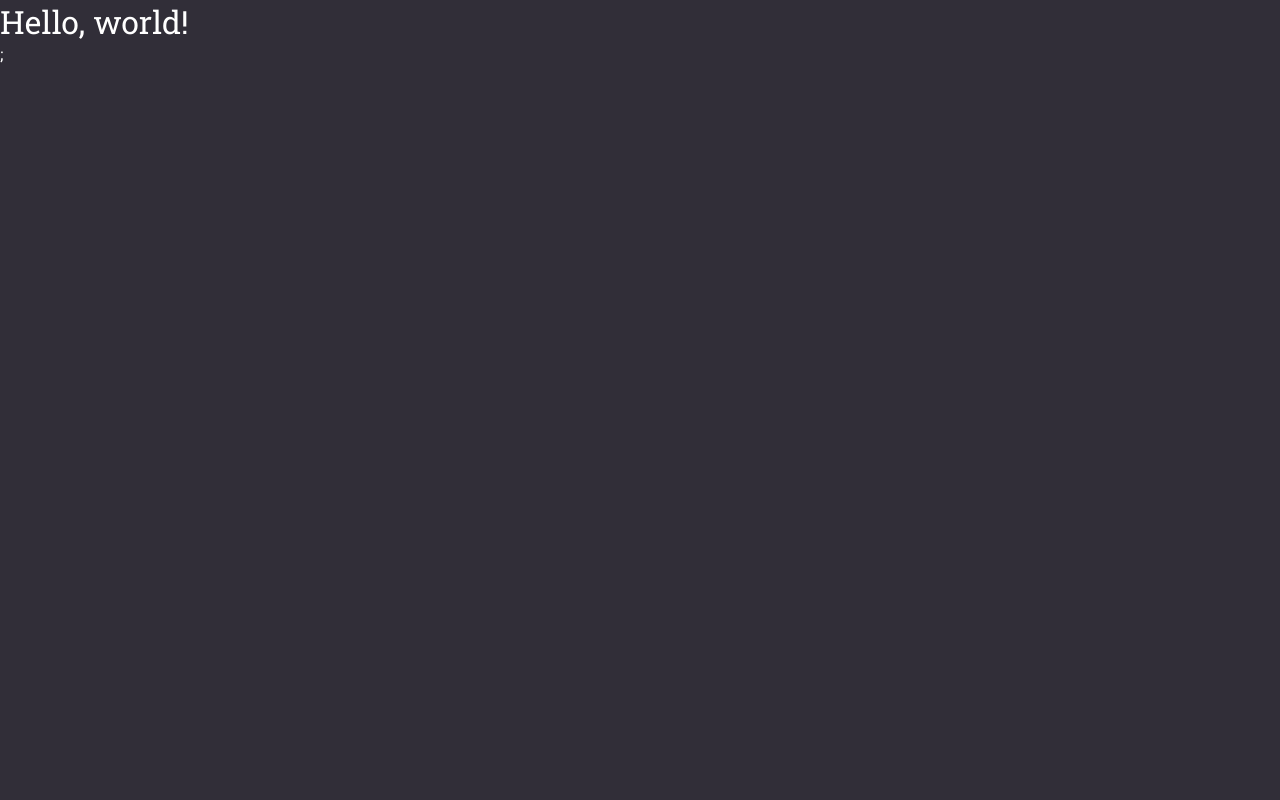
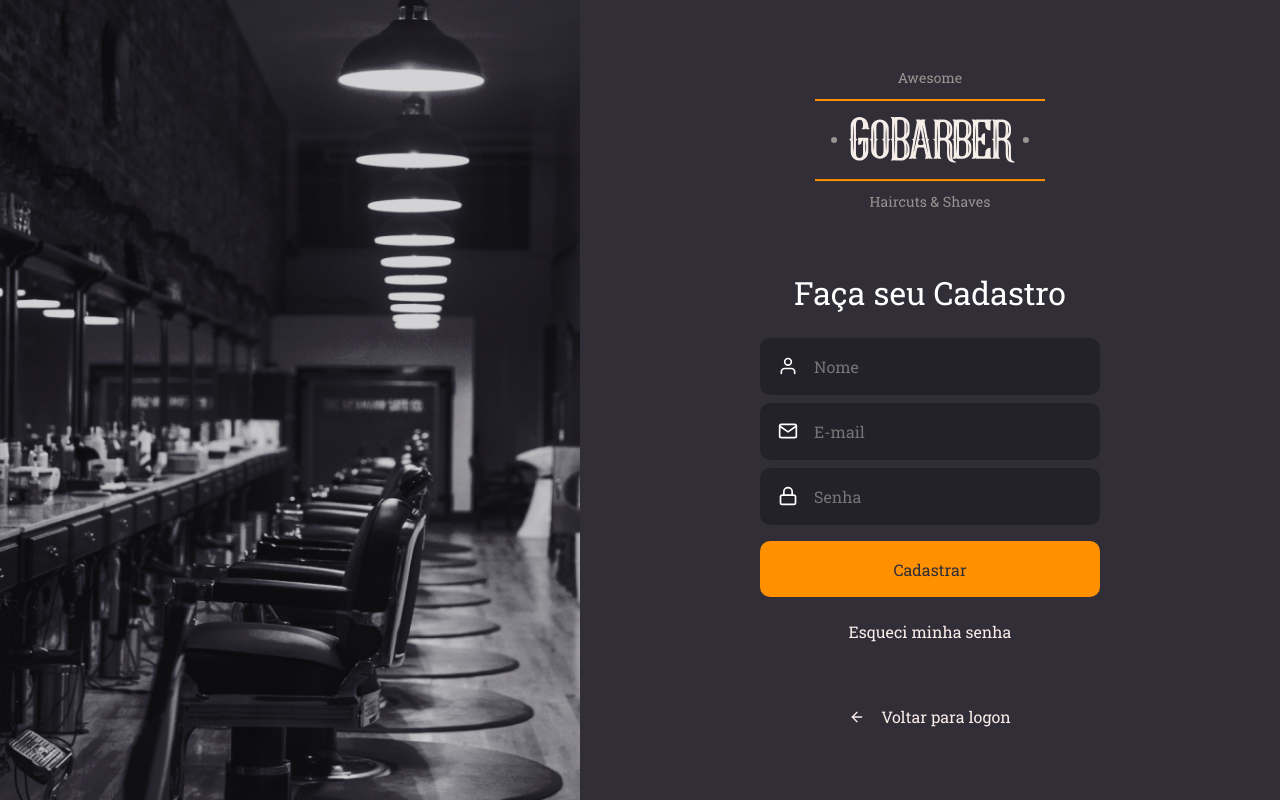
Before and after one commit to leandrocl2005/user-management-react-app, a React (Create React App) app: page / in a window 1280 px wide. Built offline with nearby package versions, Linux system fonts and the light colour scheme.

Commit message:
login and register pages layout done

```diff
--- a/src/App.tsx
+++ b/src/App.tsx
@@ -1,10 +1,12 @@
 import React from 'react';
 
 import GlobalStyle from './styles/global';
+import SignIn from './pages/SignIn';
+import SignUp from './pages/SignUp';
 
 const App: React.FC = () => (
   <>
-    <h1>Hello, world!</h1>;
+    <SignUp />
     <GlobalStyle />
   </>
 );
--- /dev/null
+++ b/src/components/Button/index.tsx
@@ -0,0 +1,13 @@
+import React, { ButtonHTMLAttributes } from 'react';
+
+import { Container } from './styles';
+
+type ButtonProps = ButtonHTMLAttributes<HTMLButtonElement>;
+
+const Button: React.FC<ButtonProps> = ({ children, ...rest }) => (
+  <Container type="button" {...rest}>
+    {children}
+  </Container>
+);
+
+export default Button;
--- /dev/null
+++ b/src/components/Button/styles.ts
@@ -0,0 +1,19 @@
+import styled from 'styled-components';
+import { shade } from 'polished';
+
+export const Container = styled.button`
+  background: #ff9000;
+  height: 56px;
+  border-radius: 10px;
+  border: 0;
+  padding: 0 16px;
+  width: 100%;
+  color: #312e38;
+  font-weight: 500;
+  margin-top: 16px;
+  transition: background-color 0.2ms;
+
+  &:hover {
+    background: ${shade(0.2, '#ff9000')};
+  }
+`;
--- /dev/null
+++ b/src/components/Input/index.tsx
@@ -0,0 +1,17 @@
+import React, { InputHTMLAttributes } from 'react';
+import { IconBaseProps } from 'react-icons';
+
+import { Container } from './styles';
+
+interface InputProps extends InputHTMLAttributes<HTMLInputElement> {
+  name: string;
+  icon: React.ComponentType<IconBaseProps>;
+}
+
+const Input: React.FC<InputProps> = ({ icon: Icon, ...rest }) => (
+  <Container>
+    {Icon && <Icon size={20} />}
+    <input {...rest} />
+  </Container>
+);
+export default Input;
--- /dev/null
+++ b/src/components/Input/styles.ts
@@ -0,0 +1,44 @@
+import styled from 'styled-components';
+
+export const Container = styled.div`
+  background: #232129;
+  border-radius: 10px;
+  border: 2px solid #232129;
+  padding: 16px;
+  width: 100%;
+  display: flex;
+  color: '#666360';
+
+  & + div {
+    margin-top: 8px;
+  }
+
+  input {
+    background: transparent;
+    flex: 1;
+    border: 0;
+    color: #faede8;
+
+    &::placeholder {
+      color: '#666360';
+    }
+
+    &:-webkit-autofill,
+    &:-webkit-autofill:hover,
+    &:-webkit-autofill:focus,
+    &:-webkit-autofill:active {
+      -webkit-box-shadow: 0 0 0 30px #232129 inset !important;
+    }
+
+    &:-webkit-autofill {
+      -webkit-text-fill-color: #faede8 !important;
+      -webkit-text-fill-font-size: 16px !important;
+      -webkit-text-fill-font-weight: 500 !important;
+      -webkit-text-fill-font-family: 'Roboto Slab', serif !important;
+    }
+  }
+
+  svg {
+    margin-right: 16px;
+  }
+`;
--- /dev/null
+++ b/src/pages/SignIn/index.tsx
@@ -0,0 +1,37 @@
+import React from 'react';
+import { FiLogIn, FiMail, FiLock } from 'react-icons/fi';
+
+// eslint-disable-next-line import/no-unresolved
+import { Container, Content, Background } from './styles';
+import Input from '../../components/Input';
+import Button from '../../components/Button';
+
+import logoImg from '../../assets/logo.svg';
+
+const SignIn: React.FC = () => (
+  <Container>
+    <Content>
+      <img src={logoImg} alt="Gobarber" />
+      <form>
+        <h1>Faça seu Logon</h1>
+        <Input icon={FiMail} name="email" placeholder="E-mail" />
+        <Input
+          icon={FiLock}
+          name="password"
+          type="password"
+          placeholder="Senha"
+        />
+        <Button type="submit">Entrar</Button>
+
+        <a href="/forgot">Esqueci minha senha</a>
+      </form>
+      <a href="/login">
+        <FiLogIn />
+        Criar conta
+      </a>
+    </Content>
+    <Background />
+  </Container>
+);
+
+export default SignIn;
--- /dev/null
+++ b/src/pages/SignIn/styles.ts
@@ -0,0 +1,69 @@
+import styled from 'styled-components';
+import { shade } from 'polished';
+import signInBackgroundImg from '../../assets/sign-in-background.png';
+
+export const Container = styled.div`
+  height: 100vh;
+  display: flex;
+  align-items: stretch;
+`;
+
+export const Content = styled.div`
+  display: flex;
+  flex-direction: column;
+  align-items: center;
+  place-content: center;
+  width: 100%;
+  max-width: 700px;
+  margin: 32px 0;
+
+  form {
+    margin: 80px 0;
+    width: 340px;
+    text-align: center;
+
+    h1 {
+      margin-bottom: 24px;
+    }
+
+    a {
+      color: #faede8;
+      display: block;
+      margin-top: 24px;
+      text-decoration: none;
+      transition: color 0.2s;
+
+      &::placeholder {
+        color: '#666360';
+      }
+
+      &:hover {
+        ${shade(0.2, '#faede8')};
+      }
+    }
+  }
+
+  > a {
+    color: #ff9000;
+    display: block;
+    text-decoration: none;
+    transition: color 0.2s;
+
+    display: flex;
+    align-items: center;
+
+    svg {
+      margin-right: 16px;
+    }
+
+    &:hover {
+      ${shade(0.2, '#ff9000')};
+    }
+  }
+`;
+
+export const Background = styled.div`
+  flex: 1;
+  background: url(${signInBackgroundImg}) no-repeat center;
+  background-size: cover;
+`;
--- /dev/null
+++ b/src/pages/SignUp/index.tsx
@@ -0,0 +1,38 @@
+import React from 'react';
+import { FiArrowLeft, FiUser, FiMail, FiLock } from 'react-icons/fi';
+
+// eslint-disable-next-line import/no-unresolved
+import { Container, Content, Background } from './styles';
+import Input from '../../components/Input';
+import Button from '../../components/Button';
+
+import logoImg from '../../assets/logo.svg';
+
+const SignUp: React.FC = () => (
+  <Container>
+    <Background />
+    <Content>
+      <img src={logoImg} alt="Gobarber" />
+      <form>
+        <h1>Faça seu Cadastro</h1>
+        <Input icon={FiUser} name="name" placeholder="Nome" />
+        <Input icon={FiMail} name="email" placeholder="E-mail" />
+        <Input
+          icon={FiLock}
+          name="password"
+          type="password"
+          placeholder="Senha"
+        />
+        <Button type="submit">Cadastrar</Button>
+
+        <a href="/forgot">Esqueci minha senha</a>
+      </form>
+      <a href="/login">
+        <FiArrowLeft />
+        Voltar para logon
+      </a>
+    </Content>
+  </Container>
+);
+
+export default SignUp;
--- /dev/null
+++ b/src/pages/SignUp/styles.ts
@@ -0,0 +1,68 @@
+import styled from 'styled-components';
+import { shade } from 'polished';
+import signUpBackgroundImg from '../../assets/sign-up-background.png';
+
+export const Container = styled.div`
+  height: 100vh;
+  display: flex;
+  align-items: stretch;
+`;
+
+export const Content = styled.div`
+  display: flex;
+  flex-direction: column;
+  align-items: center;
+  place-content: center;
+  width: 100%;
+  max-width: 700px;
+
+  form {
+    margin: 64px 0;
+    width: 340px;
+    text-align: center;
+
+    h1 {
+      margin-bottom: 24px;
+    }
+
+    a {
+      color: #faede8;
+      display: block;
+      margin-top: 24px;
+      text-decoration: none;
+      transition: color 0.2s;
+
+      &::placeholder {
+        color: '#666360';
+      }
+
+      &:hover {
+        ${shade(0.2, '#faede8')};
+      }
+    }
+  }
+
+  > a {
+    color: #faede8;
+    display: block;
+    text-decoration: none;
+    transition: color 0.2s;
+
+    display: flex;
+    align-items: center;
+
+    svg {
+      margin-right: 16px;
+    }
+
+    &:hover {
+      ${shade(0.2, '#faede8')};
+    }
+  }
+`;
+
+export const Background = styled.div`
+  flex: 1;
+  background: url(${signUpBackgroundImg}) no-repeat center;
+  background-size: cover;
+`;
```
Also changed, not shown: .eslintrc.json, src/assets/sign-up-background.png (added).
